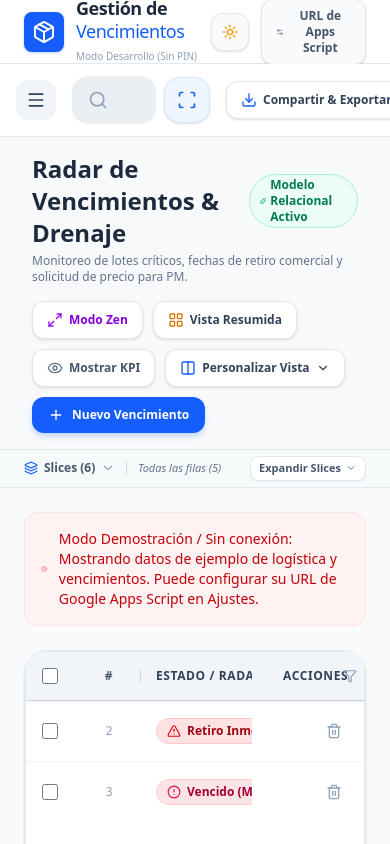
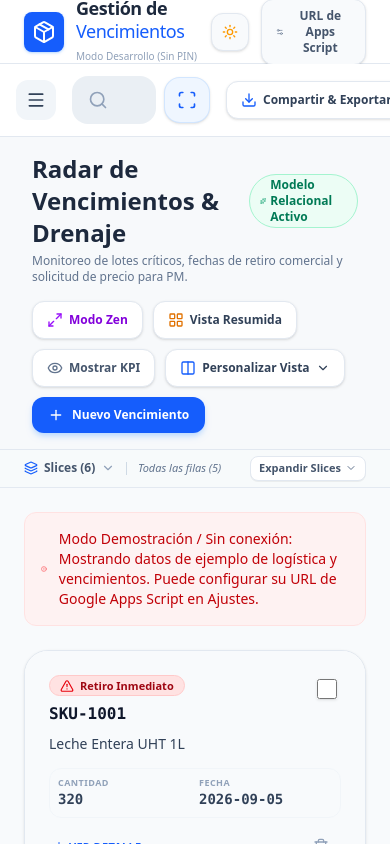
Before and after one commit to rps2217/Gesti-n-de-vencimientos-, a React (Vite) app: page / in a window 390 px wide. Built offline with nearby package versions, Linux system fonts and the light colour scheme.

Commit message:
interfaz movil

```diff
--- a/src/components/InventoryDashboard.tsx
+++ b/src/components/InventoryDashboard.tsx
@@ -643,9 +643,11 @@ export const InventoryDashboard: React.FC = () => {
     getScrollElement: () => tableContainerRef.current,
     estimateSize: (index) => {
       const row = paginatedDisplayRows[index];
-      return row && row.type === 'header' ? 44 : 60;
+      const isMobile = window.innerWidth < 768;
+      if (row && row.type === 'header') return isMobile ? 60 : 44;
+      return isMobile ? 160 : 60;
     },
-    overscan: 20,
+    overscan: 10,
   });
 
   const virtualRows = rowVirtualizer.getVirtualItems();
--- a/src/components/InventoryTable.tsx
+++ b/src/components/InventoryTable.tsx
@@ -123,10 +123,10 @@ export const InventoryTable: React.FC<InventoryTableProps> = ({
   handleToggleSort,
 }) => {
   return (
-    <div className="bg-white dark:bg-slate-900 rounded-2xl shadow-sm border border-slate-200 dark:border-slate-800 overflow-hidden flex flex-col h-full">
-      <div className="flex-1 overflow-auto relative" ref={tableContainerRef}>
-        <table className="text-left border-collapse" style={{ width: 'max-content', minWidth: '100%' }}>
-          <thead className="bg-slate-100 dark:bg-slate-700/90 sticky top-0 border-b border-slate-200 dark:border-slate-600/80 text-xs font-bold text-slate-700 dark:text-slate-100 uppercase tracking-wider select-none z-10 shadow-sm">
+    <div className="bg-slate-50 md:bg-white md:dark:bg-slate-900 rounded-2xl md:shadow-sm md:border md:border-slate-200 md:dark:border-slate-800 overflow-hidden flex flex-col h-full">
+      <div className="flex-1 overflow-auto relative p-2 md:p-0" ref={tableContainerRef}>
+        <table className="text-left border-collapse block md:table w-full md:w-[max-content]" style={{ minWidth: '100%' }}>
+          <thead className="hidden md:table-header-group bg-slate-100 dark:bg-slate-700/90 sticky top-0 border-b border-slate-200 dark:border-slate-600/80 text-xs font-bold text-slate-700 dark:text-slate-100 uppercase tracking-wider select-none z-10 shadow-sm">
             <tr>
               <th className="p-4 text-center bg-slate-100 dark:bg-slate-700/90 border-b border-slate-200 dark:border-slate-600/80" style={{ width: '48px', minWidth: '48px' }}>
                 <div className="flex items-center justify-center">
@@ -365,7 +365,7 @@ export const InventoryTable: React.FC<InventoryTableProps> = ({
               </th>
             </tr>
           </thead>
-          <tbody className="divide-y divide-slate-100 dark:divide-slate-800 text-sm text-slate-700 dark:text-slate-200">
+          <tbody className="divide-y divide-slate-100 dark:divide-slate-800 text-sm text-slate-700 dark:text-slate-200 block md:table-row-group">
             {filteredItems.length === 0 ? (
               <tr>
                 <td colSpan={visibleHeaders.length + (activeView === 'main' || activeView === 'events' ? 4 : 3)} className="p-8 text-center text-slate-400 dark:text-slate-500">
--- a/src/components/modals/ItemFormModal.tsx
+++ b/src/components/modals/ItemFormModal.tsx
@@ -193,8 +193,8 @@ export const ItemFormModal: React.FC<ItemFormModalProps> = ({
   );
 
   return (
-    <div className="fixed inset-0 z-50 flex items-center justify-center bg-slate-900/60 backdrop-blur-sm p-4">
-      <div className="w-full max-w-2xl bg-white dark:bg-slate-900 rounded-3xl shadow-2xl border border-slate-200 dark:border-slate-800 flex flex-col max-h-[90vh] overflow-hidden animate-in zoom-in-95 duration-150">
+    <div className="fixed inset-0 z-50 flex items-center justify-center bg-slate-900/60 backdrop-blur-sm md:p-4">
+      <div className="w-full h-full md:h-auto max-w-2xl bg-white dark:bg-slate-900 md:rounded-3xl shadow-2xl border-0 md:border border-slate-200 dark:border-slate-800 flex flex-col md:max-h-[90vh] overflow-hidden animate-in zoom-in-95 duration-150">
 
         {/* Header */}
         <div className="px-6 py-4.5 border-b border-slate-100 dark:border-slate-800 flex items-center justify-between bg-slate-50/50 dark:bg-slate-800/40">
--- a/src/components/views/InventoryTableRow.tsx
+++ b/src/components/views/InventoryTableRow.tsx
@@ -12,7 +12,7 @@ import {
   renderEventIcon
 } from '../../utils/dateCalculations';
 import { ColumnMetadata } from '../../hooks/usePrecomputedColumns';
-import { findPhoneColumn, findEmailColumn } from '../../utils/columnAliases';
+import { findPhoneColumn, findEmailColumn, findColumnBySemantic } from '../../utils/columnAliases';
 
 export interface InventoryTableRowProps {
   item: InventoryItem;
@@ -77,6 +77,12 @@ export const InventoryTableRow: React.FC<InventoryTableRowProps> = React.memo(({
     return !!eCol && !!item[eCol];
   }, [headers, item]);
 
+  // Extract core semantic columns for the mobile card view
+  const skuCol = useMemo(() => findColumnBySemantic(headers, 'sku'), [headers]);
+  const descCol = useMemo(() => findColumnBySemantic(headers, 'descripcion'), [headers]);
+  const qtyCol = useMemo(() => findColumnBySemantic(headers, 'cantidad'), [headers]);
+  const dateCol = useMemo(() => findColumnBySemantic(headers, 'fecha_vc') || findColumnBySemantic(headers, 'fecha_retiro'), [headers]);
+
   let rowBgClass = 'hover:bg-slate-50/80 dark:hover:bg-slate-800/60';
   if (isSelected) {
     rowBgClass = 'bg-blue-50/50 dark:bg-blue-950/40 hover:bg-blue-50 dark:hover:bg-blue-950/60';
@@ -92,15 +98,102 @@ export const InventoryTableRow: React.FC<InventoryTableRowProps> = React.memo(({
       data-index={virtualIndex}
       ref={measureElementRef}
       onClick={() => onClickItem(item)}
-      className={`transition-colors group cursor-pointer ${rowBgClass}`}
+      className={`transition-colors group cursor-pointer ${rowBgClass} border-b border-slate-100 dark:border-slate-800 block md:table-row w-full`}
       title="Haz clic para ver detalles del registro"
     >
+      {/* 📱 TRUE MOBILE CARD VIEW (Only visible on small screens) */}
+      <td className="md:hidden p-4 relative block w-full" colSpan={visibleColumnMeta.length + 4} onClick={(e) => { e.stopPropagation(); onClickItem(item); }}>
+        <div className="flex flex-col gap-2 relative">
+          <div className="flex justify-between items-start pr-8">
+            <div className="flex flex-col gap-1.5">
+              {/* Badge Area */}
+              {activeView === 'main' ? (
+                <span className={`inline-flex items-center gap-1.5 px-2.5 py-0.5 rounded-full text-[11px] font-bold ${status.color} border w-fit`}>
+                  {status.icon} {status.label}
+                </span>
+              ) : (
+                <span className={`inline-flex items-center gap-1.5 px-2.5 py-0.5 rounded-full text-[11px] font-bold border w-fit ${eventCategory ? EVENT_CATEGORIES[eventCategory]?.badgeBg + ' ' + EVENT_CATEGORIES[eventCategory]?.badgeText + ' ' + EVENT_CATEGORIES[eventCategory]?.badgeBorder : 'bg-slate-100 text-slate-700'}`}>
+                  {eventCategory && renderEventIcon(eventCategory, 'w-3 h-3')} {eventCategory || 'Evento'}
+                </span>
+              )}
+              {/* SKU Title */}
+              <span className="font-mono text-base font-black text-slate-900 dark:text-slate-100">
+                {skuCol && item[skuCol] ? String(item[skuCol]) : 'Sin SKU'}
+              </span>
+            </div>
+
+            {/* Checkbox (Absolute positioning so it doesn't shift the flex layout) */}
+            <div className="absolute top-0 right-0 p-1" onClick={(e) => e.stopPropagation()}>
+              <input
+                type="checkbox"
+                className="w-5 h-5 text-blue-600 rounded border-slate-300 dark:border-slate-700 dark:bg-slate-800 focus:ring-blue-500 cursor-pointer shadow-sm"
+                checked={isSelected}
+                onChange={(e) => onSelectRow(item._rowIndex as number, e.target.checked)}
+              />
+            </div>
+          </div>
+
+          {/* Description / Item Name */}
+          <div className="text-sm text-slate-700 dark:text-slate-300 leading-snug line-clamp-2 pr-4 font-medium">
+            {descCol && item[descCol] ? String(item[descCol]) : 'Sin descripción'}
+          </div>
+
+          {/* Core Metrics Grid */}
+          <div className="grid grid-cols-2 gap-2 mt-1.5 p-2 bg-slate-50 dark:bg-slate-800/40 rounded-xl border border-slate-100 dark:border-slate-800/80">
+            {qtyCol && item[qtyCol] && (
+              <div className="flex flex-col">
+                <span className="text-[9px] font-bold text-slate-400 uppercase tracking-wider">CANTIDAD</span>
+                <span className="font-mono text-sm font-semibold text-slate-700 dark:text-slate-300">{String(item[qtyCol])}</span>
+              </div>
+            )}
+            {dateCol && item[dateCol] && (
+              <div className="flex flex-col">
+                <span className="text-[9px] font-bold text-slate-400 uppercase tracking-wider">FECHA</span>
+                <span className="font-mono text-sm font-semibold text-slate-700 dark:text-slate-300">{String(item[dateCol])}</span>
+              </div>
+            )}
+            {activeView === 'events' && eventResStatus && (
+              <div className="flex flex-col col-span-2">
+                <span className="text-[9px] font-bold text-slate-400 uppercase tracking-wider">ESTADO GESTIÓN</span>
+                <span className={`font-semibold text-sm flex items-center gap-1 ${eventResStatus.isResolved ? 'text-emerald-600 dark:text-emerald-400' : 'text-amber-600 dark:text-amber-400'}`}>
+                  {eventResStatus.isResolved ? <CheckCircle2 className="w-3.5 h-3.5" /> : <Clock3 className="w-3.5 h-3.5 animate-pulse" />}
+                  {eventResStatus.isResolved ? 'Resuelto' : 'Pendiente'}
+                </span>
+              </div>
+            )}
+          </div>
+
+          {/* Mobile Action Bar */}
+          <div className="mt-1 flex justify-between items-center px-1">
+            <span className="text-[11px] font-bold text-blue-600 dark:text-blue-400 uppercase tracking-wide flex items-center gap-1 group-hover:underline">
+              <Plus className="w-3 h-3" /> VER DETALLE
+            </span>
+            <div className="flex items-center gap-1">
+              {hasEmail && isEmailEnabled && (
+                <button onClick={(e) => { e.stopPropagation(); onOpenEmail?.(item); }} className="p-2 text-slate-400 hover:text-blue-600 hover:bg-blue-50 dark:hover:bg-slate-800 rounded-full transition-colors">
+                  <Mail className="w-4 h-4"/>
+                </button>
+              )}
+              {hasPhone && isWhatsAppEnabled && (
+                <button onClick={(e) => { e.stopPropagation(); onOpenWhatsApp?.(item); }} className="p-2 text-slate-400 hover:text-emerald-600 hover:bg-emerald-50 dark:hover:bg-slate-800 rounded-full transition-colors">
+                  <MessageSquare className="w-4 h-4"/>
+                </button>
+              )}
+              <button onClick={(e) => { e.stopPropagation(); onDeleteRow(item); }} className="p-2 text-slate-400 hover:text-red-600 hover:bg-red-50 dark:hover:bg-slate-800 rounded-full transition-colors">
+                <Trash2 className="w-4 h-4"/>
+              </button>
+            </div>
+          </div>
+        </div>
+      </td>
+
+      {/* 💻 DESKTOP TABLE VIEW */}
       {/* Selection Checkbox */}
-      <td className="p-4 text-center" onClick={(e) => e.stopPropagation()}>
+      <td className="hidden md:table-cell p-4 text-center" onClick={(e) => e.stopPropagation()}>
         <div className="flex items-center justify-center">
           <input
             type="checkbox"
-            className="w-4 h-4 text-blue-600 rounded border-slate-300 dark:border-slate-700 dark:bg-slate-800 focus:ring-blue-500 cursor-pointer"
+            className="w-5 h-5 md:w-4 md:h-4 text-blue-600 rounded border-slate-300 dark:border-slate-700 dark:bg-slate-800 focus:ring-blue-500 cursor-pointer shadow-sm md:shadow-none"
             checked={isSelected}
             onChange={(e) => onSelectRow(item._rowIndex as number, e.target.checked)}
             onClick={(e) => e.stopPropagation()}
@@ -110,8 +203,8 @@ export const InventoryTableRow: React.FC<InventoryTableRowProps> = React.memo(({
 
       {/* Row Index */}
       <td
-        style={{ width: `${getColWidth('_row', '#')}px` }}
-        className="p-4 text-center font-mono text-xs text-slate-400 dark:text-slate-500 truncate"
+        style={{ '--col-width': `${getColWidth('_row', '#')}px` } as React.CSSProperties}
+        className="hidden md:table-cell p-4 text-center font-mono text-xs text-slate-400 dark:text-slate-500 truncate w-[var(--col-width)]"
       >
         {item._rowIndex}
       </td>
@@ -119,8 +212,8 @@ export const InventoryTableRow: React.FC<InventoryTableRowProps> = React.memo(({
       {/* Expiration Status Badge (Main view) - Unified Single Badge */}
       {activeView === 'main' && (
         <td
-          style={{ width: `${getColWidth('_status', 'Estado / Radar PM')}px` }}
-          className="p-3 truncate"
+          style={{ '--col-width': `${getColWidth('_status', 'Estado / Radar PM')}px` } as React.CSSProperties}
+          className="hidden md:table-cell p-3 truncate w-[var(--col-width)]"
         >
           {eventCategory === 'VENCIMIENTO' || eventCategory === 'VENCIMIENTO_CERCANO' ? (
             <button
@@ -158,8 +251,8 @@ export const InventoryTableRow: React.FC<InventoryTableRowProps> = React.memo(({
       {/* Incident Resolution Status Badge (Events view) */}
       {activeView === 'events' && (
         <td
-          style={{ width: `${getColWidth('_res_status', 'Estado Gestión')}px` }}
-          className="p-4 truncate"
+          style={{ '--col-width': `${getColWidth('_res_status', 'Estado Gestión')}px` } as React.CSSProperties}
+          className="hidden md:table-cell p-4 truncate w-[var(--col-width)]"
         >
           {eventResStatus?.isResolved ? (
             <button
@@ -198,22 +291,23 @@ export const InventoryTableRow: React.FC<InventoryTableRowProps> = React.memo(({
         return (
           <td
             key={header}
-            style={{ width: `${colWidth}px`, maxWidth: `${colWidth}px` }}
-            className="p-4 truncate text-slate-800 dark:text-slate-200"
+            style={{ '--col-width': `${colWidth}px`, maxWidth: '100%' } as React.CSSProperties}
+            className="hidden md:table-cell p-4 truncate text-slate-800 dark:text-slate-200 w-[var(--col-width)]"
           >
+            <div className="w-full flex justify-start overflow-hidden">
               {isProductsView && isSku ? (
                 <button
                   onClick={() => onClickItem(item)}
                   className="font-bold text-blue-600 dark:text-blue-400 hover:text-blue-800 dark:hover:text-blue-300 hover:underline flex items-center gap-1 truncate text-left"
                   title="Ver detalle del producto y registros relacionados"
                 >
-                <span className="truncate">{String(val || '')}</span>
+                  <span className="truncate max-w-[200px]">{String(val || '')}</span>
                   <span className="text-[10px] bg-blue-100 dark:bg-blue-900/60 text-blue-800 dark:text-blue-300 px-1 py-0.2 rounded font-mono shrink-0">
                     DETALLE
                   </span>
                 </button>
               ) : isSku && val ? (
-              <span className="font-mono font-semibold text-slate-800 dark:text-slate-100 truncate block">
+                <span className="font-mono font-semibold text-slate-800 dark:text-slate-100 truncate block text-left">
                   {String(val)}
                 </span>
               ) : eventCat ? (
@@ -247,7 +341,7 @@ export const InventoryTableRow: React.FC<InventoryTableRowProps> = React.memo(({
                 </button>
               ) : isEventView && isTraspasoCol ? (
                 val !== undefined && val !== null && String(val).trim() !== '' ? (
-                <div className="flex items-center gap-1.5 group/traspaso">
+                  <div className="flex items-center justify-start gap-1.5 group/traspaso w-full">
                     <span className="font-mono font-bold text-xs bg-emerald-100/90 dark:bg-emerald-950/70 text-emerald-900 dark:text-emerald-200 border border-emerald-300 dark:border-emerald-700/80 px-2 py-0.5 rounded-md truncate">
                       {String(val)}
                     </span>
@@ -268,25 +362,26 @@ export const InventoryTableRow: React.FC<InventoryTableRowProps> = React.memo(({
                       e.stopPropagation();
                       onOpenQuickTraspaso(item);
                     }}
-                  className="inline-flex items-center gap-1 px-2 py-1 rounded-lg text-xs font-bold border border-dashed border-amber-400 dark:border-amber-600/90 bg-amber-50/90 dark:bg-amber-950/50 text-amber-900 dark:text-amber-200 hover:bg-amber-100 dark:hover:bg-amber-900/60 transition-all cursor-pointer group shrink-0"
+                    className="inline-flex items-center justify-start gap-1 px-2 py-1 rounded-lg text-xs font-bold border border-dashed border-amber-400 dark:border-amber-600/90 bg-amber-50/90 dark:bg-amber-950/50 text-amber-900 dark:text-amber-200 hover:bg-amber-100 dark:hover:bg-amber-900/60 transition-all cursor-pointer group shrink-0"
                     title="Anotar número de traspaso de su sistema informático"
                   >
                     <Plus className="w-3 h-3 group-hover:scale-125 transition-transform text-amber-600 dark:text-amber-400 shrink-0" />
-                  <span>Anotar Traspaso</span>
+                    <span className="truncate">Anotar Traspaso</span>
                   </button>
                 )
               ) : (
-              <span className="truncate block">
+                <span className="truncate block text-left w-full">
                   {val !== undefined && val !== null && String(val).trim() !== '' ? String(val) : '-'}
                 </span>
               )}
+            </div>
           </td>
         );
       })}
 
       {/* Row Actions */}
       <td
-        className="p-4 text-right sticky right-0 bg-white dark:bg-slate-900 group-hover:bg-slate-50 dark:group-hover:bg-slate-800 transition-colors shadow-[-4px_0_6px_-2px_rgba(0,0,0,0.03)] w-28 min-w-[110px]"
+        className="hidden md:table-cell p-4 text-right sticky right-0 bg-white dark:bg-slate-900 group-hover:bg-slate-50 dark:group-hover:bg-slate-800 transition-colors shadow-[-4px_0_6px_-2px_rgba(0,0,0,0.03)] w-28 min-w-[110px]"
         onClick={(e) => e.stopPropagation()}
       >
         <div className="flex items-center justify-end gap-1">
```
Lines whose indentation alone changed are shown as unchanged.
